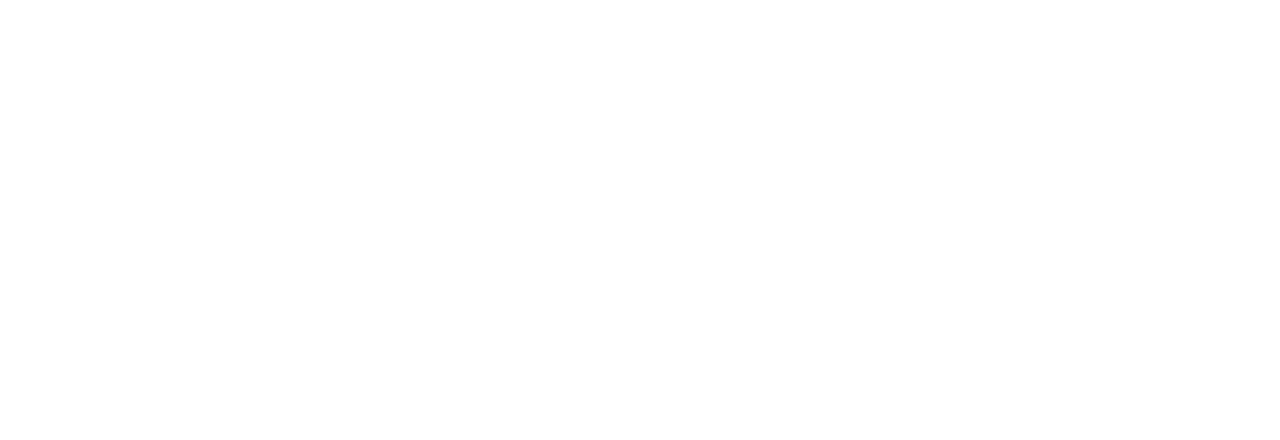
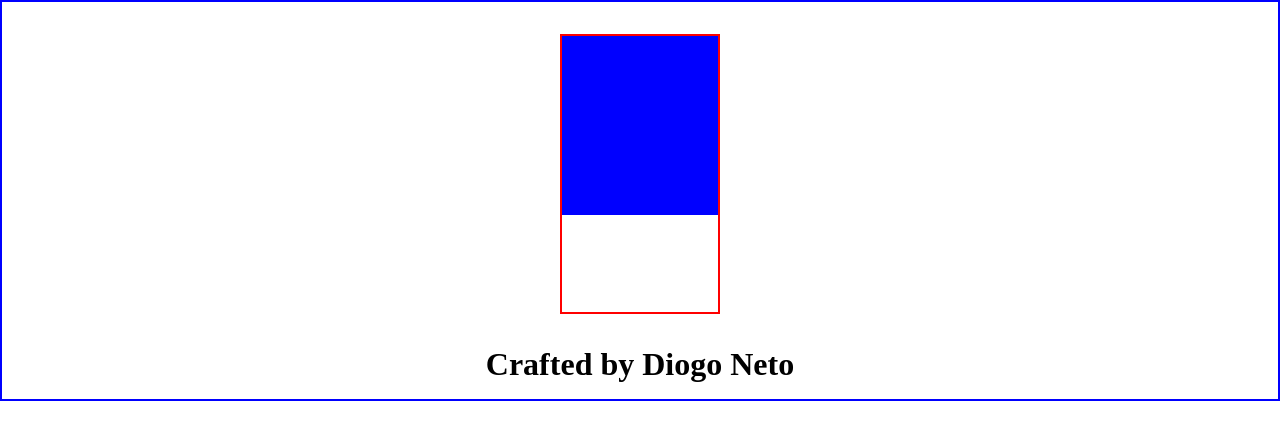
Before and after one commit to DiogoNet0/calculator, a website: page index.html in a window 1280 px wide. Drawn offline with Linux system fonts and the light colour scheme.

Commit message:
added a main div, results, keys and footer to the index.html. Added some positioning to the page

```diff
--- a/index.html
+++ b/index.html
@@ -7,5 +7,14 @@
     <link href="style.css" rel="stylesheet" />
     <script src="app.js" defer></script>
   </head>
-  <body></body>
+  <body>
+    <main>
+      <div class="result">
+        <div class="keys"></div>
+      </div>
+      <footer>
+        <h1>Crafted by Diogo Neto</h1>
+      </footer>
+    </main>
+  </body>
 </html>
--- a/style.css
+++ b/style.css
@@ -0,0 +1,35 @@
+/* html { */
+/*   width: 100%; */
+/*   height: 100%; */
+/* } */
+
+* {
+  margin: 0;
+  padding: 0;
+  box-sizing: border-box;
+}
+
+main {
+  border: 2px blue solid;
+  padding: 2rem 0 0 0;
+  display: flex;
+  justify-content: center;
+  align-items: center;
+  flex-flow: column nowrap;
+}
+
+.result {
+  border: 2px solid red;
+  height: 35vh;
+  width: 20vh;
+}
+
+.keys {
+  background-color: blue;
+  height: 65%;
+  width: 100%;
+}
+
+footer {
+  padding: 2rem 0 1rem 0;
+}
```
